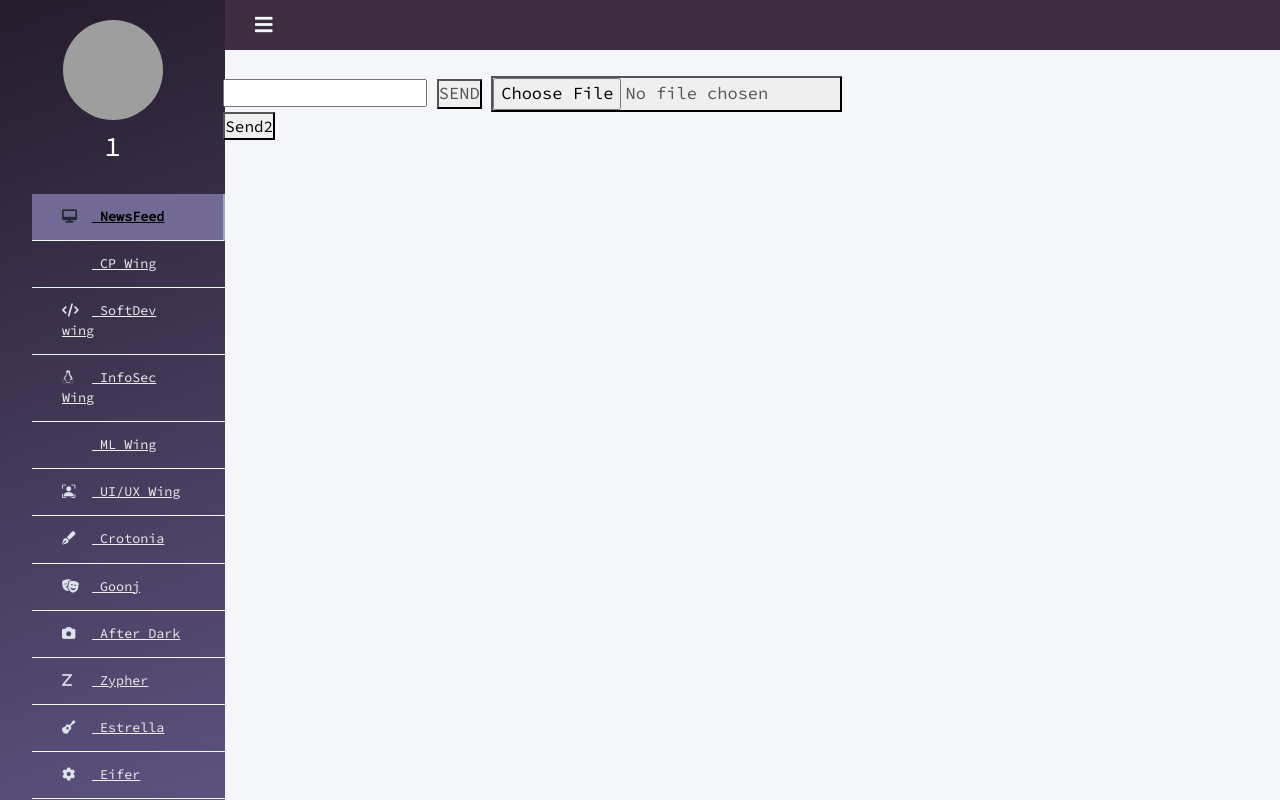
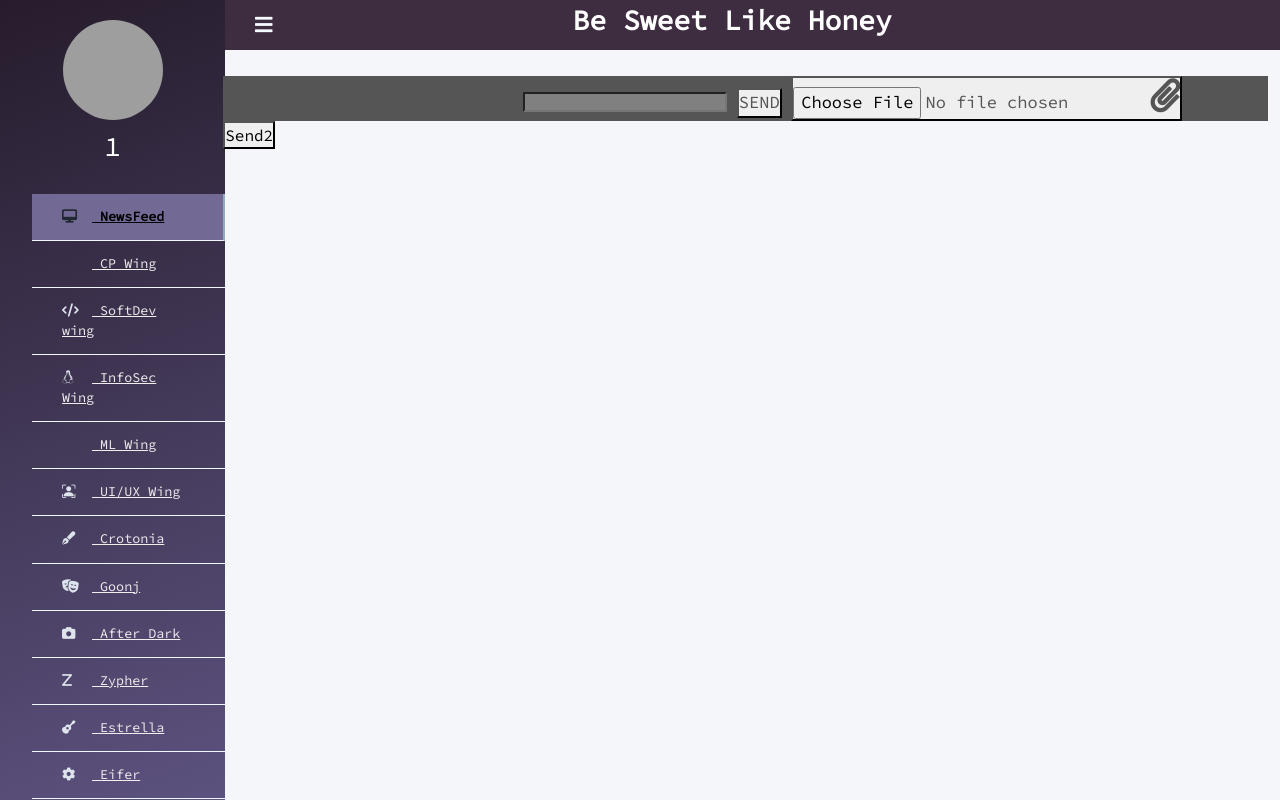
Before and after one commit to Saavrm26/HoneyComb, a Flask app: page /1 in a window 1280 px wide. Run offline with Flask 2, Linux system fonts and the light colour scheme; a user stored in the database is signed in; some libraries are stand-ins or nearby versions; some web fonts are replaced; grey boxes are pictures that could not be loaded.

Commit message:
finalized changes

```diff
--- a/LoginTemplate/website/templates/home.html
+++ b/LoginTemplate/website/templates/home.html
@@ -18,6 +18,35 @@
           font-family: 'Source Code Pro', cursive;
       }
 
+      #message-form{
+
+        background-color:rgb(85, 85, 85);
+
+      }
+
+      #message-input{
+        background-color: gray;
+        width: 50vwpx;
+        height: 20px;
+        margin-left: 300px;
+      }
+
+      #image{
+          /* display: none; */
+
+      }
+
+  label[for="file-input"] {
+    padding: 1em 1.5em;
+    flex: 1 1 auto;
+    text-align: center;
+    color: #FFF;
+    background-color: #1894AC;
+    box-shadow: 1px 0 10px rgba(0,0,0,.15);
+    border-radius: 5px;
+    cursor: pointer;
+  }
+
       /* .sent {
     text-align: right;
     background-color: #ff6a76;
@@ -28,6 +57,16 @@
     margin-left: 5px;
     color: #6929ca;
 } */
+
+.image i.remove{
+  vertical-align:middle;
+  margin-left: 5px;
+  cursor:pointer;
+  display:none;
+}
+.image{
+  display: none;
+}
 
 .messages {
 	  display: flex;
@@ -206,6 +245,12 @@
           width: 50px;
       }
 
+      #top{
+          font-weight: 700;
+          color:white;
+          margin-left: 300px;
+      }
+
     </style>
     <script src="https://cdn.firebase.com/js/client/2.2.1/firebase.js"></script>
     <script src="https://ajax.googleapis.com/ajax/libs/jquery/1.11.1/jquery.min.js"></script>
@@ -235,6 +280,7 @@
               <i class="fas fa-bars"></i>
             </a>
           </div>
+          <h3 id="top">Be Sweet Like Honey</h3>
         </div>
       </div>
       <div class="sidebar">
@@ -331,6 +377,11 @@
         </form>
         <span>
         <input id="image" type="file">
+        <label for="image">
+          <i class="fa fa-paperclip fa-2x"></i>
+          <span></span>
+        </label>
+        <!-- <i class="fa fa-times-circle remove"></i> -->
         <button id="image-btn" type="submit">Send2</button></span>
       </div>
     </div>
```
